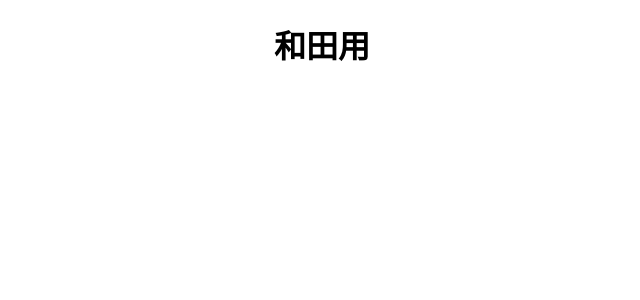
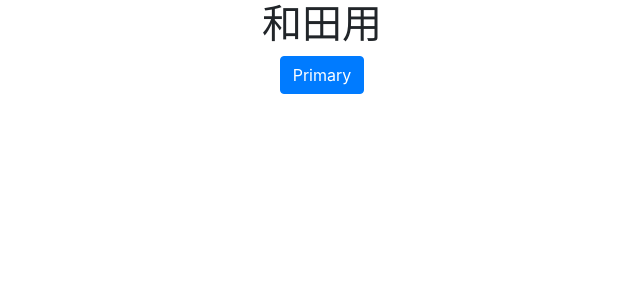
Before and after one commit to kbc18a11/AItoke_front, a React (Create React App) app: page /wada in a window 1280 px wide. Shown: the top 300 px of the page, without its empty margins (318-958 px from the left). Built offline with nearby package versions, Linux system fonts and the light colour scheme.

Commit message:
BootstrapReactのテストを行った

```diff
--- a/src/pages/development/Wada.js
+++ b/src/pages/development/Wada.js
@@ -1,10 +1,13 @@
 import React, { Component } from 'react'
+import {Button} from 'react-bootstrap';
+import 'bootstrap/dist/css/bootstrap.min.css';
 
 export default class Wada extends Component {
     render() {
         return (
             <div>
                 <h1>和田用</h1>
+                <Button variant="primary">Primary</Button>
             </div>
         )
     }
```
